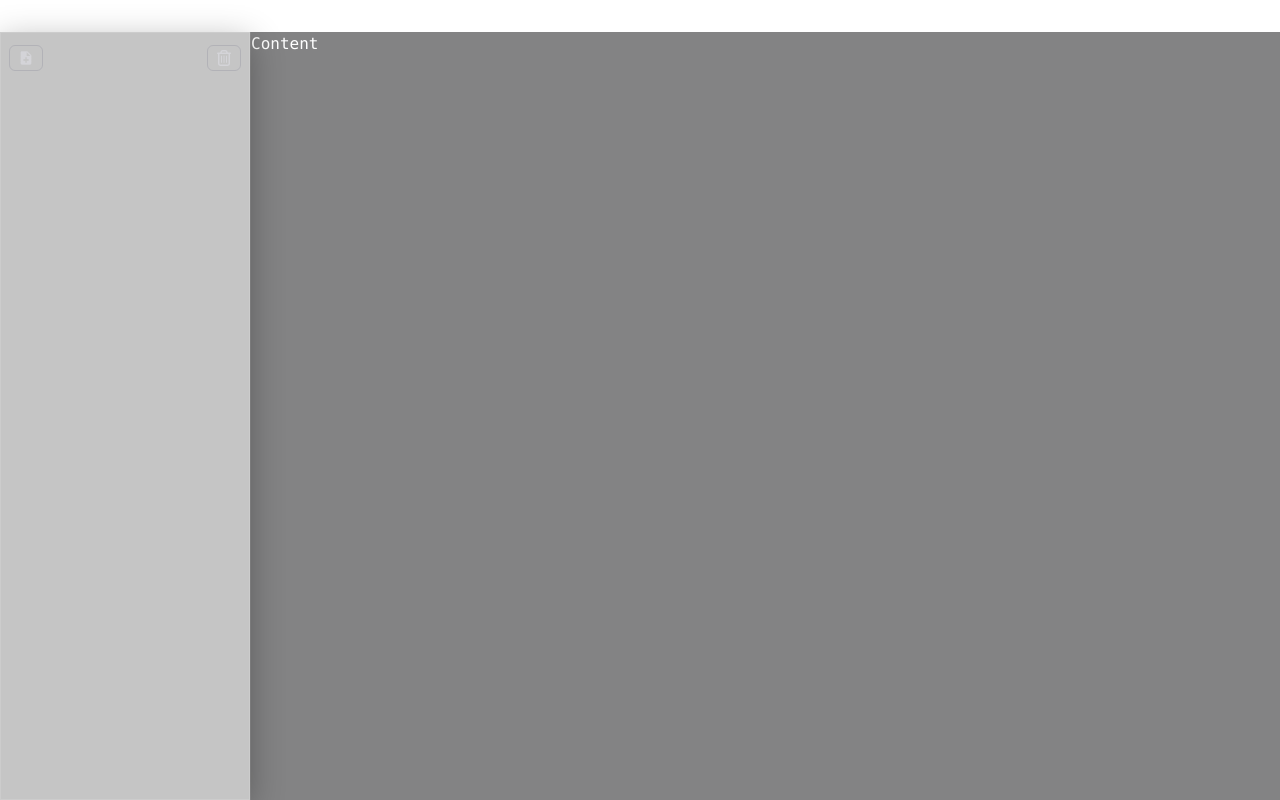
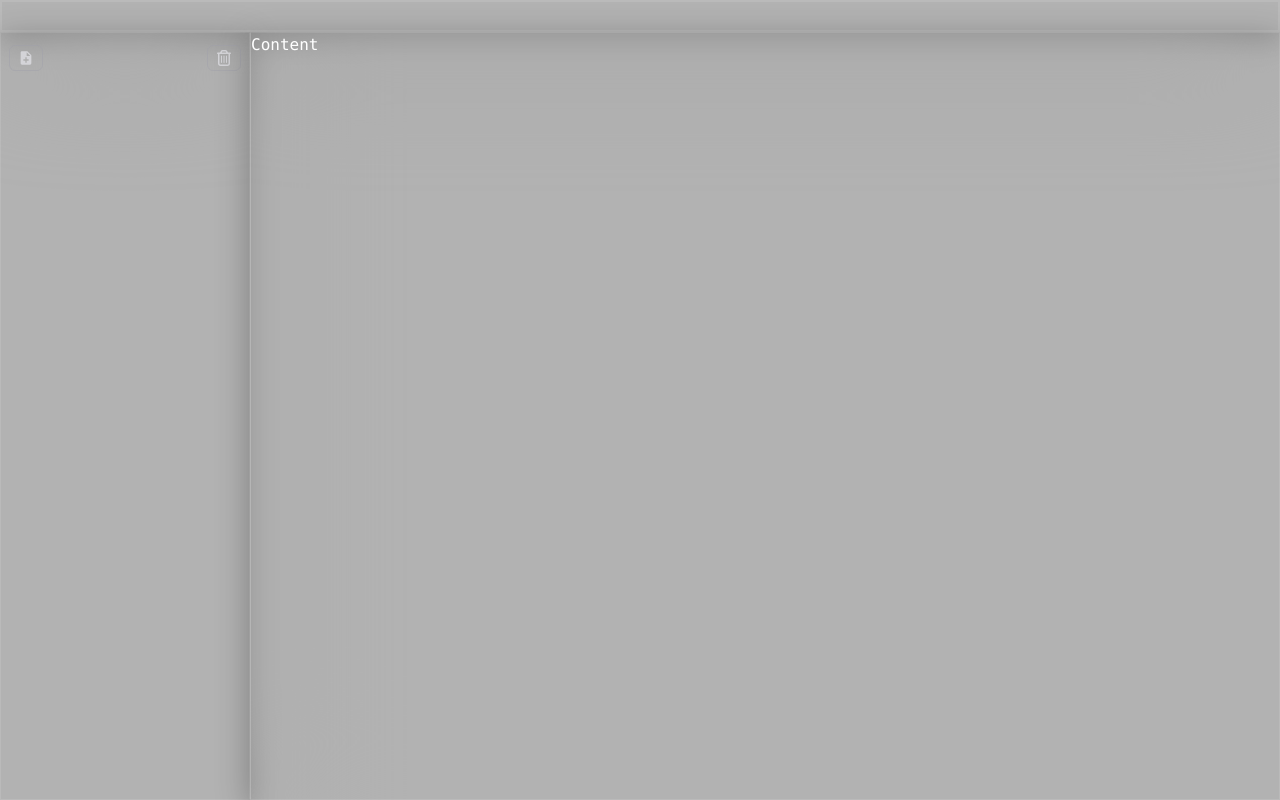
Before and after one commit to abhilov23/notemark, a React (Vite) app: page / in a window 1280 px wide. Built offline with nearby package versions, Linux system fonts and the light colour scheme.

Commit message:
added the transparent effect.

```diff
--- a/src/main/index.ts
+++ b/src/main/index.ts
@@ -6,6 +6,7 @@ import { electronApp, optimizer, is } from '@electron-toolkit/utils'
 import icon from '../../resources/icon.png?asset'
 
 function createWindow(): void {
+
   const mainWindow = new BrowserWindow({
     width: 900,
     height: 670,
@@ -16,7 +17,6 @@ function createWindow(): void {
     frame: false,
     transparent: true,
     backgroundColor: '#00000000',
-    backgroundMaterial: 'acrylic',
     titleBarStyle: 'hidden',
     webPreferences: {
       preload: join(__dirname, '../preload/index.js'),
--- a/src/renderer/src/App.tsx
+++ b/src/renderer/src/App.tsx
@@ -10,10 +10,10 @@ function App(): React.JSX.Element {
     <>
     <DraggableTopBar/>
     <RootLayout>
-      <Sidebar className="glass p-2">
+      <Sidebar className="glass p-2 backdrop-blur-3xl">
       <ActionButtonRow className="flex justify-between mt-1"/>
       </Sidebar>
-      <Content className="border-l bg-zinc-950/50 border-l-white/10">Content</Content>
+      <Content className="glass border-l backdrop-blur-3xl border-l-white/20">Content</Content>
     </RootLayout>
     </>
   )
--- a/src/renderer/src/assets/main.css
+++ b/src/renderer/src/assets/main.css
@@ -15,10 +15,10 @@
 
 @layer base {
     .glass {
-        background: rgba(24, 24, 27, 0.25);
-        backdrop-filter: blur(20px) saturate(180%);
-        -webkit-backdrop-filter: blur(20px) saturate(180%);
-        border: 1px solid rgba(255, 255, 255, 0.125);
+        background: rgba(0, 0, 0, 0.3); /* Light transparency */
+        backdrop-filter: blur(80px) saturate(200%) ;
+        -webkit-backdrop-filter: blur(80px) saturate(200%) ;
+        border: 1px solid rgba(255, 255, 255, 0.1);
         box-shadow: 0 8px 32px rgba(0, 0, 0, 0.3);
     }
 }
--- a/src/renderer/src/components/DraggableTopBar.tsx
+++ b/src/renderer/src/components/DraggableTopBar.tsx
@@ -3,6 +3,6 @@
 
 export const DraggableTopBar = () => {
   return (
-   <header className="absolute inset-0 h-8 bg-transparent border-2"/>
+   <header className="absolute inset-0 h-8 glass border-2"/>
 )
 }
```
